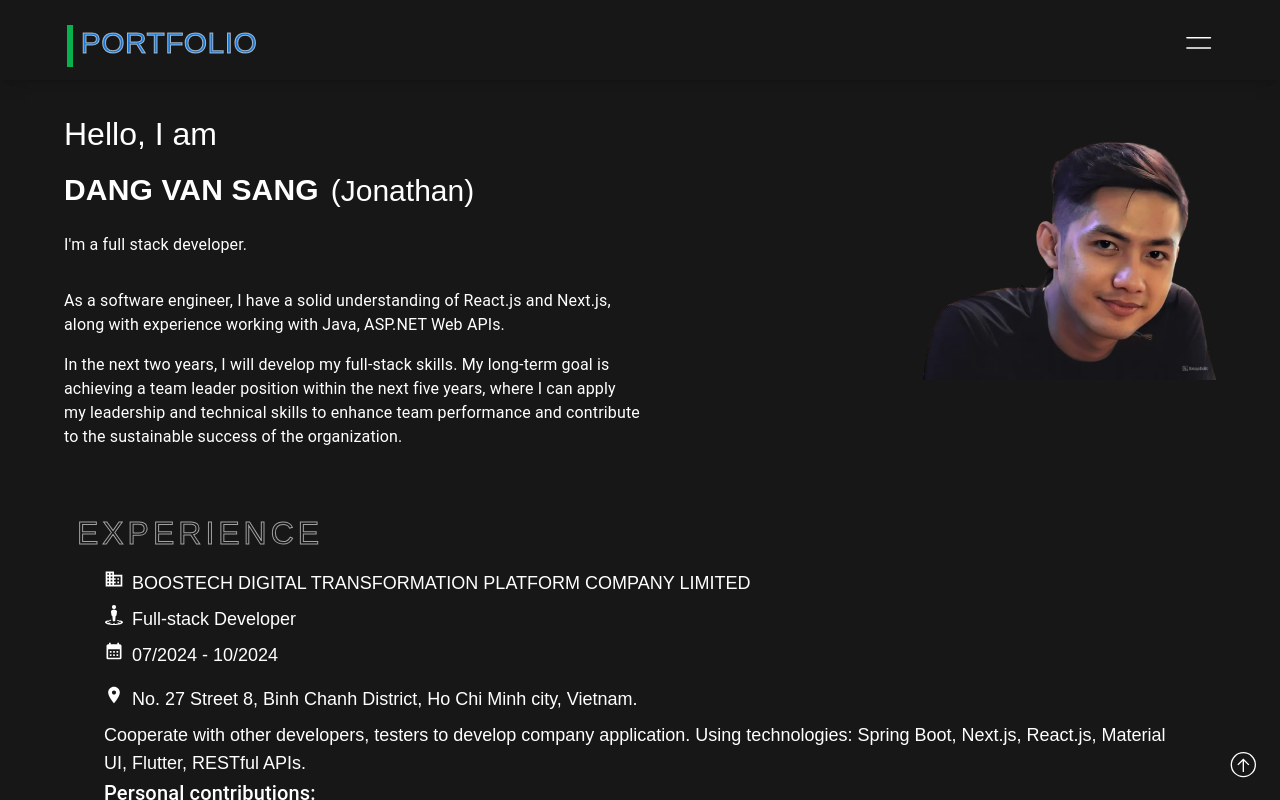
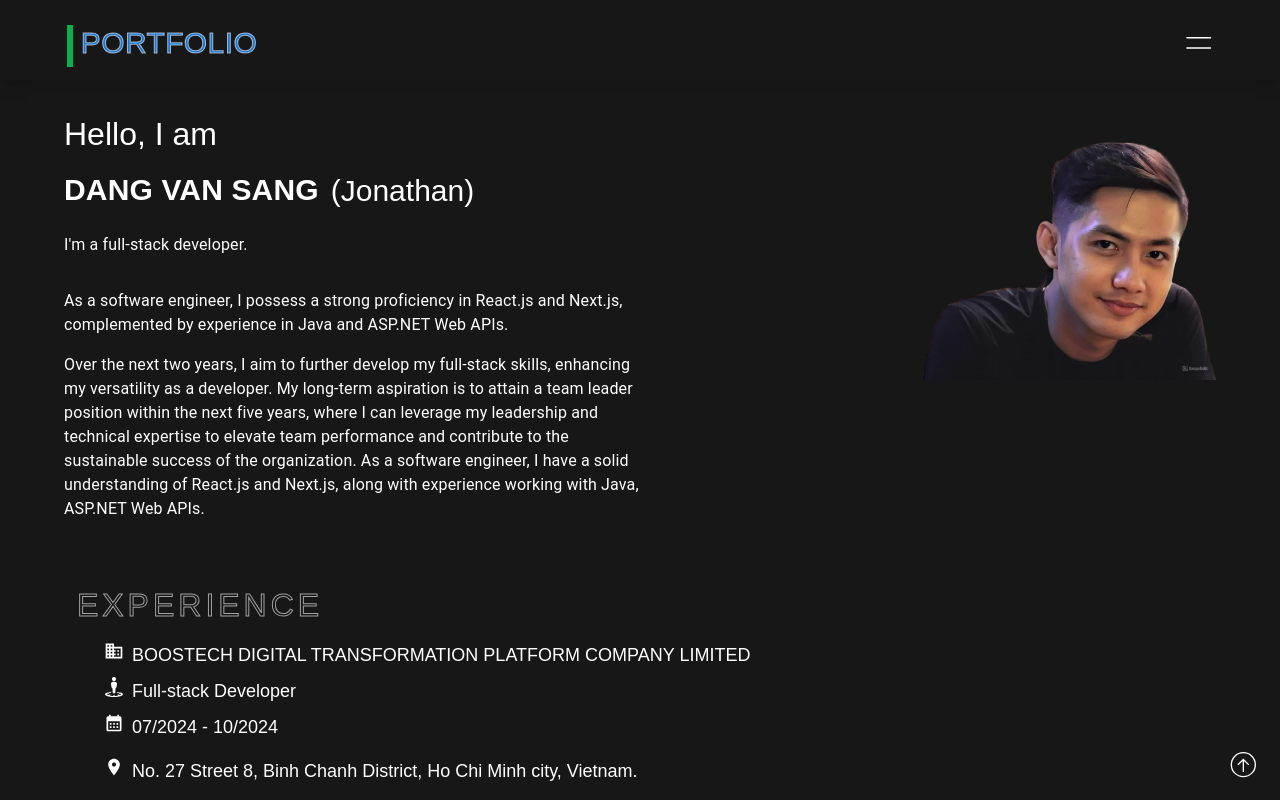
Before and after one commit to Sangdang2203/portfolio, a Next.js app: page /home in a window 1280 px wide. Both pictures are taken after a click on the button "ABOUT ME". Shown: the top 800 px of the page. Built offline with nearby package versions, Linux system fonts and the light colour scheme.

Commit message:
update Introduction.tsx

```diff
--- a/src/app/(public)/home/Introduciton.tsx
+++ b/src/app/(public)/home/Introduciton.tsx
@@ -24,7 +24,7 @@ export default function IntroComponent() {
         <p className="capitalize mx-3 text-xl md:text-3xl">(Jonathan)</p>
       </div>
       <Typography className="text-sm md:text-[1.5rem]">
-        I&apos;m a full stack developer.
+        I&apos;m a full-stack developer.
       </Typography>
 
       {!hidden && (
@@ -45,15 +45,19 @@ export default function IntroComponent() {
       {showSummary && (
         <div id="summary" className="mt-2 text-sm md:text-lg md:mt-4">
           <Typography className="py-2 md:py-4">
-            As a software engineer, I have a solid understanding of React.js and
-            Next.js, along with experience working with Java, ASP.NET Web APIs.
+            As a software engineer, I possess a strong proficiency in React.js
+            and Next.js, complemented by experience in Java and ASP.NET Web
+            APIs.
           </Typography>
           <Typography>
-            In the next two years, I will develop my full-stack skills. My
-            long-term goal is achieving a team leader position within the next
-            five years, where I can apply my leadership and technical skills to
-            enhance team performance and contribute to the sustainable success
-            of the organization.
+            Over the next two years, I aim to further develop my full-stack
+            skills, enhancing my versatility as a developer. My long-term
+            aspiration is to attain a team leader position within the next five
+            years, where I can leverage my leadership and technical expertise to
+            elevate team performance and contribute to the sustainable success
+            of the organization. As a software engineer, I have a solid
+            understanding of React.js and Next.js, along with experience working
+            with Java, ASP.NET Web APIs.
           </Typography>
         </div>
       )}
--- a/src/app/(public)/home/TechnicalSkills.tsx
+++ b/src/app/(public)/home/TechnicalSkills.tsx
@@ -4,7 +4,7 @@ import { CheckCircleOutline } from "@mui/icons-material";
 export default function TechnicalSkillComponent() {
   return (
     <div className="z-0">
-      <button className="button" data-text="Project">
+      <button className="button" data-text="">
         <span className="">&nbsp;technical skills&nbsp;</span>
       </button>
       <div>
--- a/src/assets/libs/data.ts
+++ b/src/assets/libs/data.ts
@@ -258,7 +258,7 @@ export const skillData = [
     id: 1,
     title: "Frontend ",
     description:
-      "RESTful API, React.js, Next.js, TypeScript, JavaScript, Material UI, Ant Design, Bootstrap 5, TailwindCSS, HTLM5, CSS, Responsive Design",
+      "React.js, Next.js, TypeScript, JavaScript, Material UI, Ant Design, Bootstrap 5, TailwindCSS, HTLM5, CSS, Responsive Design, RESTful APIs",
     image: "frontend.png",
   },
   {
```
